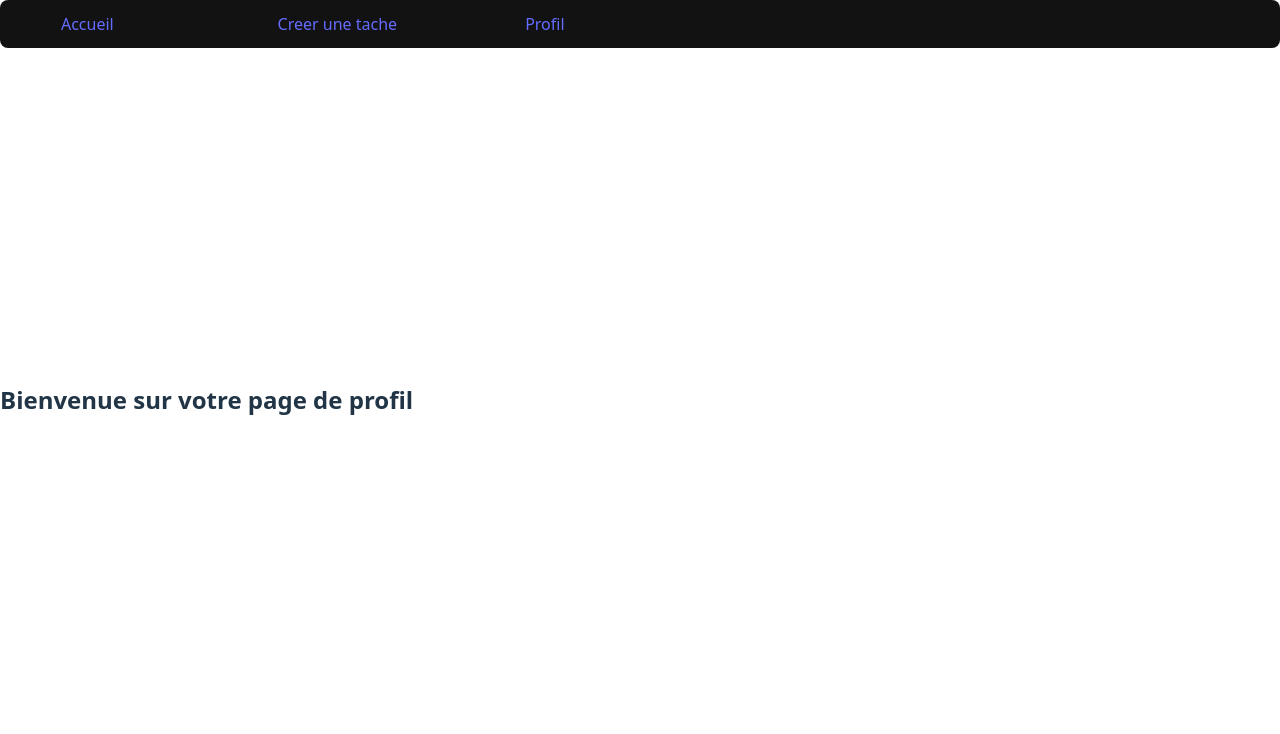
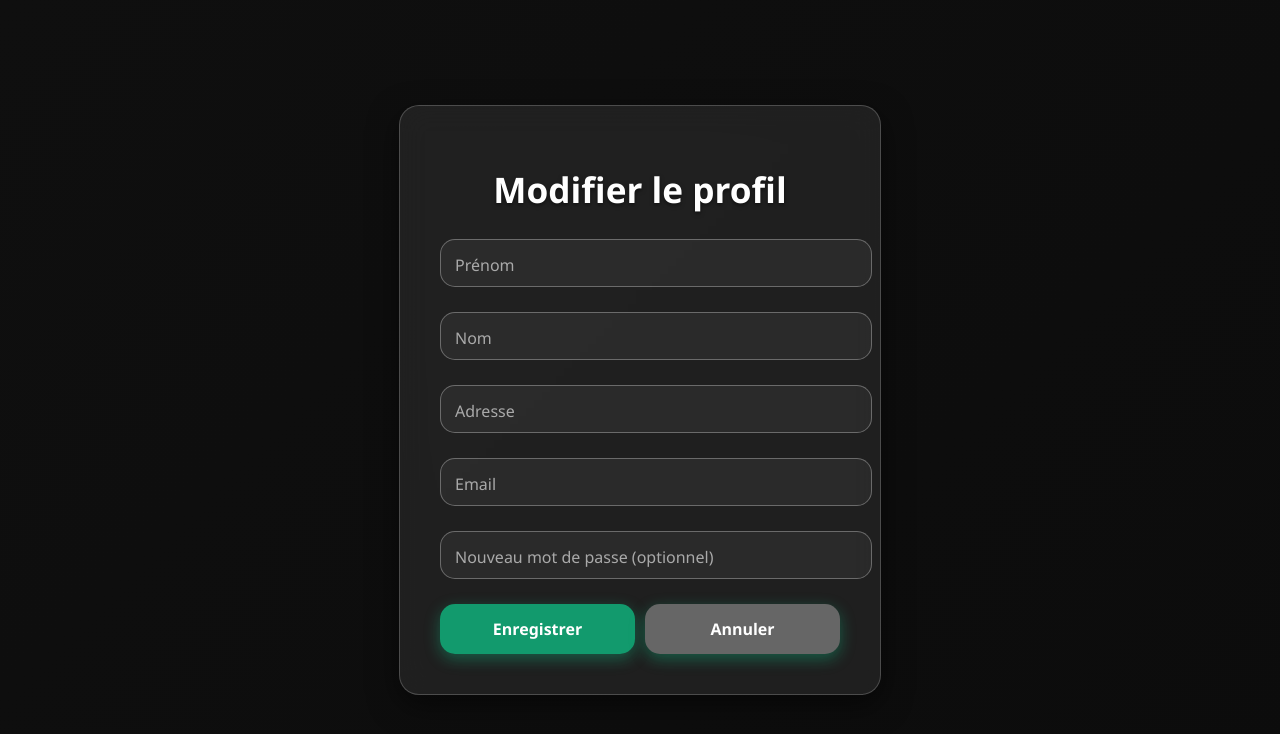
Before and after one commit to gihamos/TodoListApp, a React (Vite) app in the folder todlistApp/: page /profile/edit in a window 1280 px wide. Shown: the top 734 px of the page. Built offline with nearby package versions, Linux system fonts and the light colour scheme; no server answers; sample sign-in values are in the browser's storage.

Commit message:
mise à niveau final

```diff
--- a/todlistApp/src/App.jsx
+++ b/todlistApp/src/App.jsx
@@ -2,7 +2,7 @@ import React from 'react'
 import { BrowserRouter, Routes, Route, Navigate } from 'react-router-dom'
 import SignIn from './pages/sign_inPage.jsx'
 import HomePage from './pages/homePage.jsx'
-import ProfilePage from './pages/ProfilePage.jsx'
+import  EditProfile from './pages/ProfilePage.jsx'
 import SignUp from './pages/SignUpPage.jsx'
 import RouteProtect from './components/routeProtect/RouteProtect.jsx'
 import CreateTaskForm from './pages/CreateTaskForm.jsx'
@@ -19,7 +19,7 @@ function App() {
     <Route path="/logout" element={<LogoutComponent/>} />
    <Route path="/home" element={<RouteProtect><HomePage /></RouteProtect>} />
    <Route path="/Task/" element={<RouteProtect><CreateTaskForm /></RouteProtect>} />
-   <Route path="/profile/:id" element={<RouteProtect><ProfilePage /></RouteProtect>} />
+   <Route path="/profile/edit" element={<RouteProtect>< EditProfile /></RouteProtect>} />
    <Route path="*" element={<Navigate to="/home" replace />} />
  </Routes>
 </BrowserRouter>
--- a/todlistApp/src/components/navBar/navbarComponent.jsx
+++ b/todlistApp/src/components/navBar/navbarComponent.jsx
@@ -9,7 +9,7 @@ const NavLinkComponent = ({ className, to, children }) => (
 );
 
 
-const NavbarComponent = ({ id_profile }) => {
+const NavbarComponent = () => {
 
   return (
     <header>
@@ -20,7 +20,7 @@ const NavbarComponent = ({ id_profile }) => {
       <div
         className="profile-menu"
       >
-        <NavLinkComponent className="nav-link" to={`/profile/${id_profile}`}>
+        <NavLinkComponent className="nav-link" >
           Profil
         </NavLinkComponent>
           <ul className="dropdown">
--- a/todlistApp/src/pages/ProfilePage.jsx
+++ b/todlistApp/src/pages/ProfilePage.jsx
@@ -1,16 +1,157 @@
-import React from 'react'
-import HomePage from './homePage'
-import NavbarComponent from '../components/navBar/navbarComponent'
+import React, { useState, useEffect } from "react";
+import { apiService } from "../main";
+import { useNavigate } from "react-router-dom";
 
-function ProfilePage() {
+function EditProfile() {
+  const navigate = useNavigate();
+
+  const [form, setForm] = useState({
+    first_name: "",
+    last_name: "",
+    adresse: "",
+    email: "",
+    password: "",
+  });
+
+  const [error, setError] = useState("");
+  const [success, setSuccess] = useState("");
+
+
+  useEffect(() => {
+
+    apiService.user.getUser().then((response)=>{
+      if(!response.error){
+          setForm({
+              first_name: response.data.first_name || "",
+               last_name: response.data.last_name || "",
+               adresse: response.data.adress || "",
+                email: response.data.email || "",
+                 password: "",
+              });
+            }
+         } )
+         .catch((error)=>{
+           console.log(error)
+
+
+         })},[]);
+
+  const handleChange = (e) => {
+    const { name, value } = e.target;
+    setForm((prev) => ({ ...prev, [name]: value }));
+  };
+
+  const handleSubmit = (e) => {
+    e.preventDefault();
+
+
+    const payload = { ...form };
+    if (!payload.password) delete payload.password;
+
+    apiService.user
+      .updateUser(payload)
+      .then((response) => {
+        if (response.error) {
+          setError(response.message);
+          return;
+        }
+        setSuccess("Profil mis à jour avec succès");
+        setTimeout(() => {
+          navigate("/home");
+        }, 1000);
+      })
+      .catch((err) => setError(err.message));
+  };
+
   return (
-    <>
-        <NavbarComponent id_profile={localStorage.getItem("user") ? JSON.parse(localStorage.getItem("user")).id : null}/>
-        <main>
-            <h2>Bienvenue sur votre page de profil</h2>
-        </main>
-    </>
-  )
+    <div className="signup-page">
+      <div className="signup-container">
+        <h1>Modifier le profil</h1>
+
+        {error && <p className="error-message">{error}</p>}
+        {success && <p className="success-message">{success}</p>}
+
+        <form onSubmit={handleSubmit}>
+          <div className="input-group">
+            <input
+              type="text"
+              name="first_name"
+              min={3}
+              value={form.first_name}
+              onChange={handleChange}
+              required
+              className={form.first_name ? "has-value" : ""}
+            />
+            <label>Prénom</label>
+          </div>
+
+          <div className="input-group">
+            <input
+              type="text"
+              name="last_name"
+              min={3}
+              value={form.last_name}
+              onChange={handleChange}
+              required
+              className={form.last_name ? "has-value" : ""}
+            />
+            <label>Nom</label>
+          </div>
+
+          <div className="input-group">
+            <input
+              type="text"
+              name="adresse"
+              min={7}
+              value={form.adresse}
+              onChange={handleChange}
+              className={form.adresse ? "has-value" : ""}
+            />
+            <label>Adresse</label>
+          </div>
+
+          <div className="input-group">
+            <input
+              type="email"
+              name="email"
+              value={form.email}
+              onChange={handleChange}
+              required
+              className={form.email ? "has-value" : ""}
+            />
+            <label>Email</label>
+          </div>
+
+          <div className="input-group">
+            <input
+              type="password"
+              name="password"
+              min={6}
+              value={form.password}
+              onChange={handleChange}
+              className={form.password ? "has-value" : ""}
+            />
+            <label>Nouveau mot de passe (optionnel)</label>
+          </div>
+
+          <div style={{ display: "flex", gap: "10px" }}>
+            <button type="submit" className="signup-button">
+              Enregistrer
+            </button>
+
+            <button
+              type="button"
+              className="signup-button"
+              style={{ background: "#666" }}
+              onClick={()=>  navigate("/home", { replace: true })}
+            >
+              Annuler
+            </button>
+          </div>
+        </form>
+      </div>
+    </div>
+  );
 }
 
-export default ProfilePage
+export default EditProfile;
--- a/todlistApp/src/pages/SignUpPage.jsx
+++ b/todlistApp/src/pages/SignUpPage.jsx
@@ -26,7 +26,6 @@ function SignUp() {
         navigate("/signin");
       })
       .catch((err) => {
-        console.log(err);
         setError(err.message);
       });
   };
```
Also changed, not shown: todlistApp/src/components/alert/AlertComponent.css (deleted, +0 -49 lines), todlistApp/src/components/alert/AlertComponent.jsx (deleted, +0 -54 lines), 1 other file (tests, documents, lock files or other folders).
